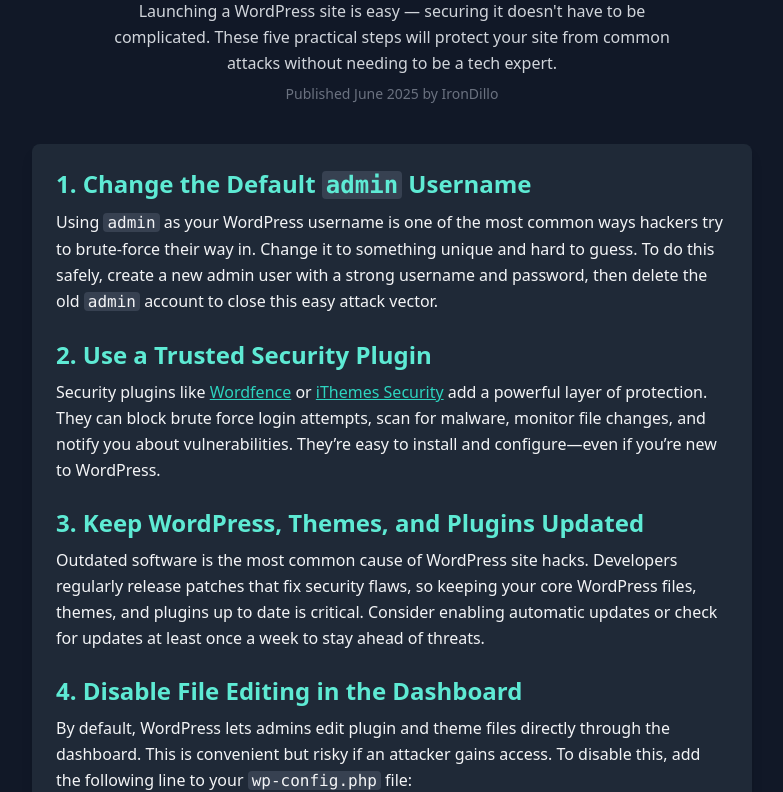
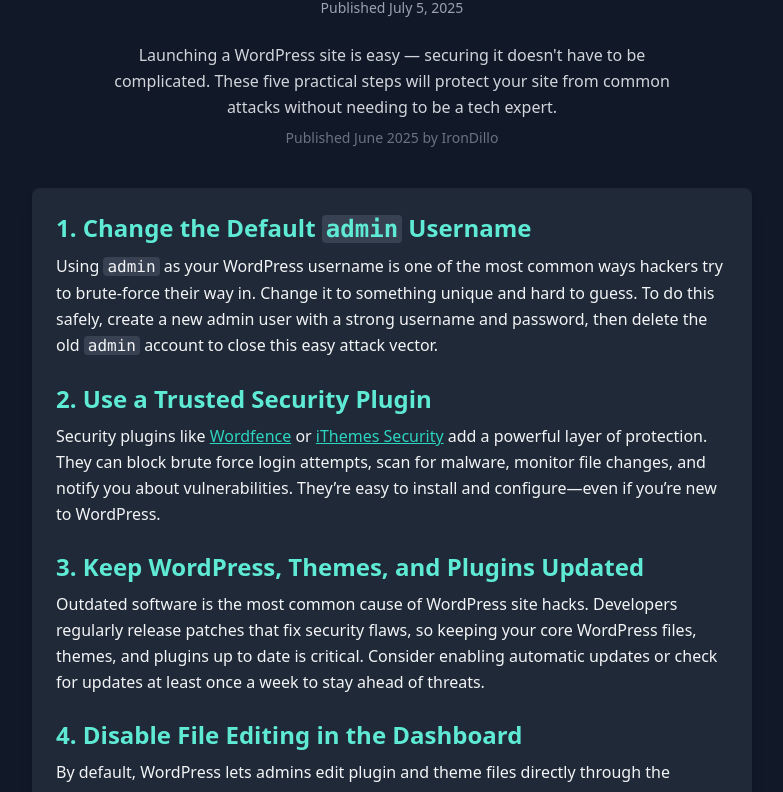
Before and after one commit to Artilleryjoe/irondillo-site, a plain HTML site: page posts/wordpress-security-basics.html in a window 1280 px wide. Shown: the part 234-1026 px from the top of the page, without its empty margins (248-1031 px from the left). Drawn offline with nearby package versions, Linux system fonts and the light colour scheme.

Commit message:
Update wordpress-security-basics.html

```diff
--- a/posts/wordpress-security-basics.html
+++ b/posts/wordpress-security-basics.html
@@ -25,6 +25,7 @@
   <header class="text-center py-10 px-6 max-w-3xl mx-auto">
     <img src="/assets/IronDilloLogo.png" alt="IronDillo Logo" class="mx-auto w-28 mb-6" />
     <h1 class="text-4xl font-extrabold text-teal-400 mb-4">Basic WordPress Security for Beginners</h1>
+    <time datetime="2025-07-05" class="text-gray-400 text-sm block mb-6">Published July 5, 2025</time>
     <p class="text-gray-300 max-w-xl mx-auto">Launching a WordPress site is easy — securing it doesn't have to be complicated. These five practical steps will protect your site from common attacks without needing to be a tech expert.</p>
     <p class="text-sm text-gray-500 mt-2">Published June 2025 by IronDillo</p>
   </header>
```
